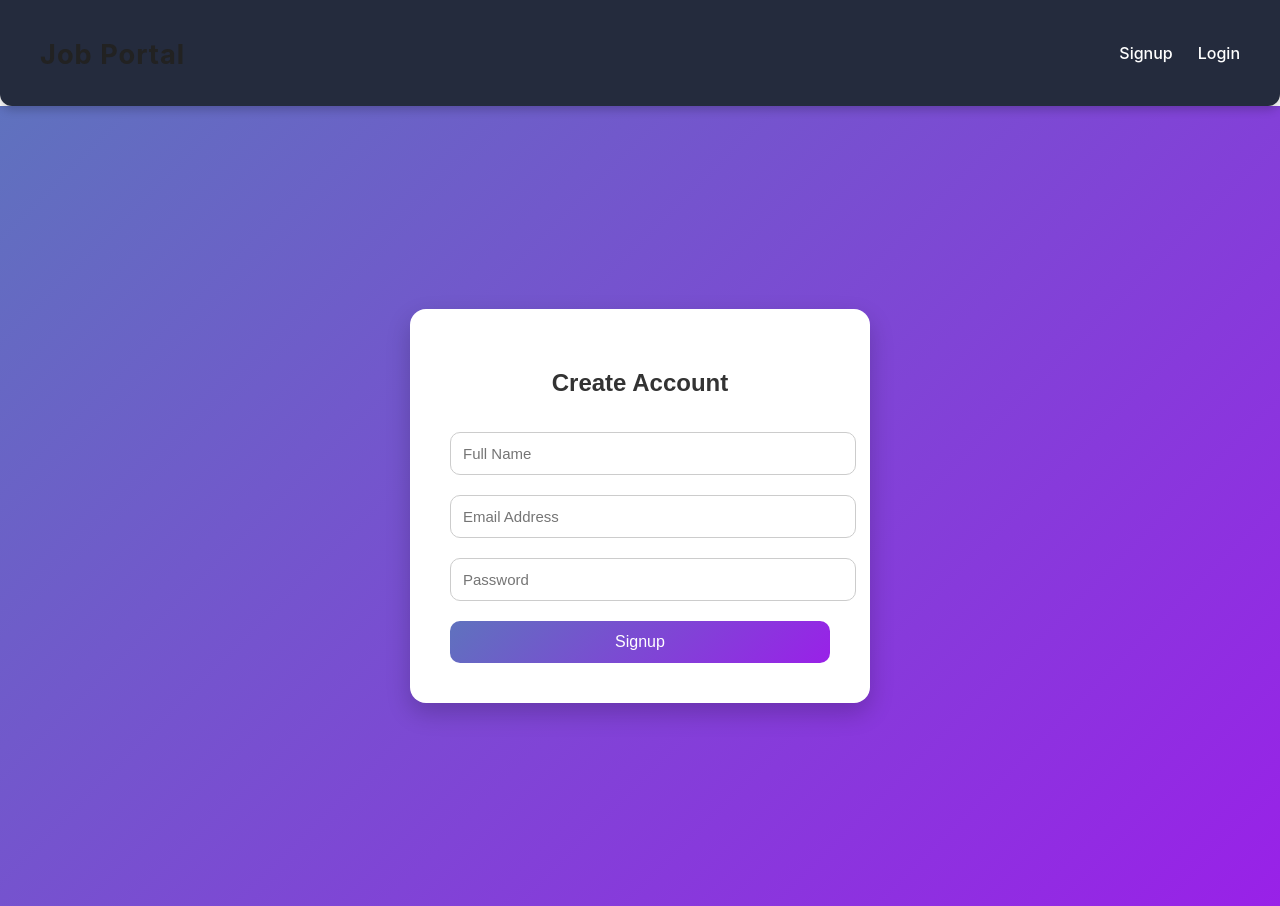
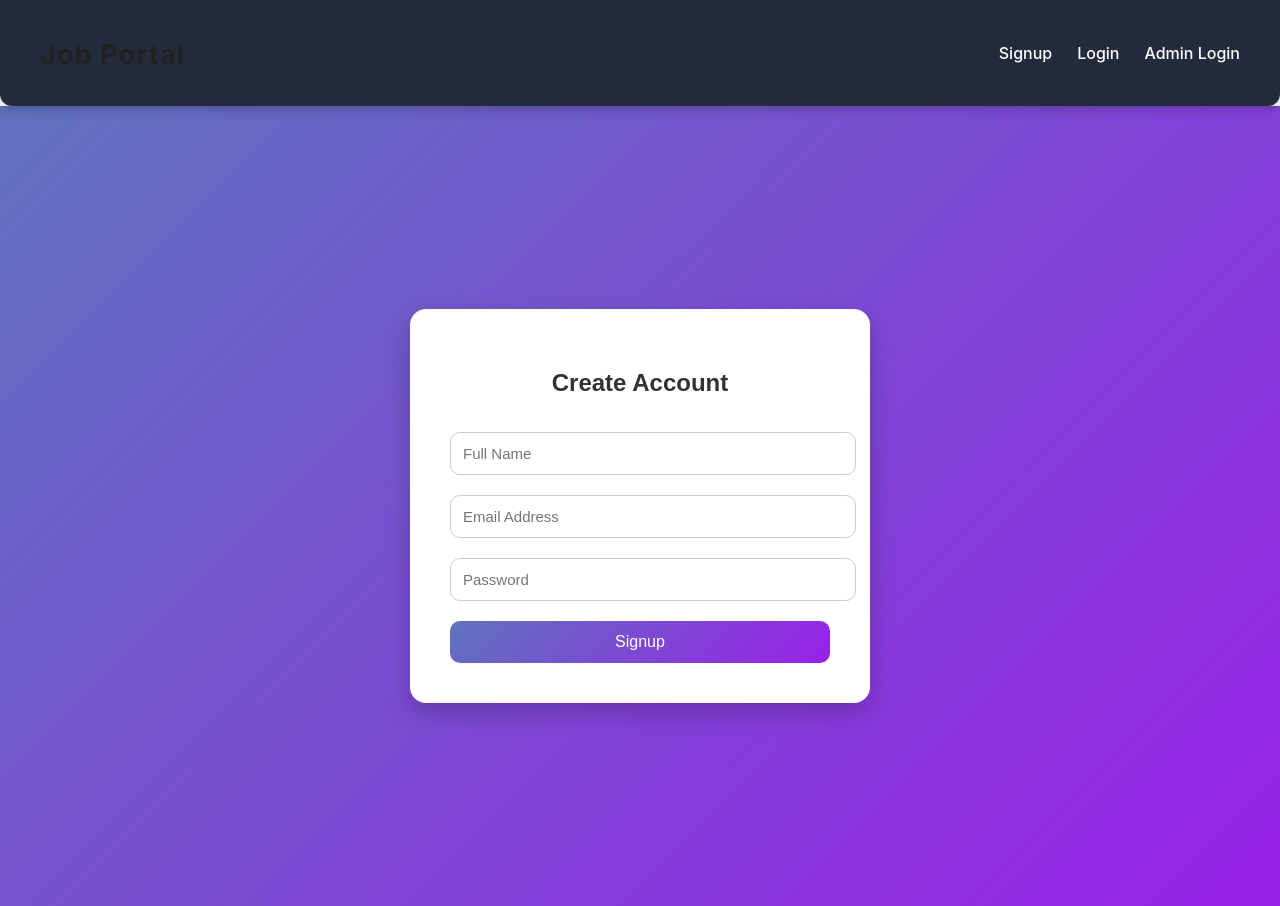
Before and after one commit to shamu-9906/jobrecom, a React (Create React App) app in the folder frontend/: page / in a window 1280 px wide. Built offline with nearby package versions, Linux system fonts and the light colour scheme.

Commit message:
Update Navbar.jsx

```diff
--- a/frontend/src/components/Navbar.jsx
+++ b/frontend/src/components/Navbar.jsx
@@ -5,13 +5,20 @@ import "./Navbar.css";
 const Navbar = () => {
   const [menuOpen, setMenuOpen] = useState(false);
   const navigate = useNavigate();
+
   const token = localStorage.getItem("token");
   const userEmail = localStorage.getItem("userEmail");
+  const isAdmin = localStorage.getItem("isAdmin"); // ✅ check if admin logged in
 
   const handleLogout = () => {
     localStorage.removeItem("token");
     localStorage.removeItem("userEmail");
     navigate("/login");
+  };
+
+  const handleAdminLogout = () => {
+    localStorage.removeItem("isAdmin");
+    navigate("/admin-login");
   };
 
   return (
@@ -24,15 +31,38 @@ const Navbar = () => {
         className={`navbar-links ${menuOpen ? "active" : ""}`}
         onClick={() => setMenuOpen(false)}
       >
-        {!token ? (
+        {/* ✅ Show links for normal users */}
+        {!token && !isAdmin ? (
           <>
-            <Link to="/signup" className="nav-link">Signup</Link>
-            <Link to="/login" className="nav-link">Login</Link>
+            <Link to="/signup" className="nav-link">
+              Signup
+            </Link>
+            <Link to="/login" className="nav-link">
+              Login
+            </Link>
+            <Link to="/admin-login" className="nav-link">
+              Admin Login
+            </Link>
+          </>
+        ) : isAdmin ? (
+          /* ✅ Admin View */
+          <>
+            <Link to="/admin-dashboard" className="nav-link">
+              Dashboard
+            </Link>
+            <button className="logout-btn" onClick={handleAdminLogout}>
+              Logout
+            </button>
           </>
         ) : (
+          /* ✅ Normal User View */
           <>
-            <Link to="/skills" className="nav-link">Skills</Link>
-            <Link to="/jobs" className="nav-link">Jobs</Link>
+            <Link to="/skills" className="nav-link">
+              Skills
+            </Link>
+            <Link to="/jobs" className="nav-link">
+              Jobs
+            </Link>
             <span className="user-email">{userEmail}</span>
             <button className="logout-btn" onClick={handleLogout}>
               Logout
```
